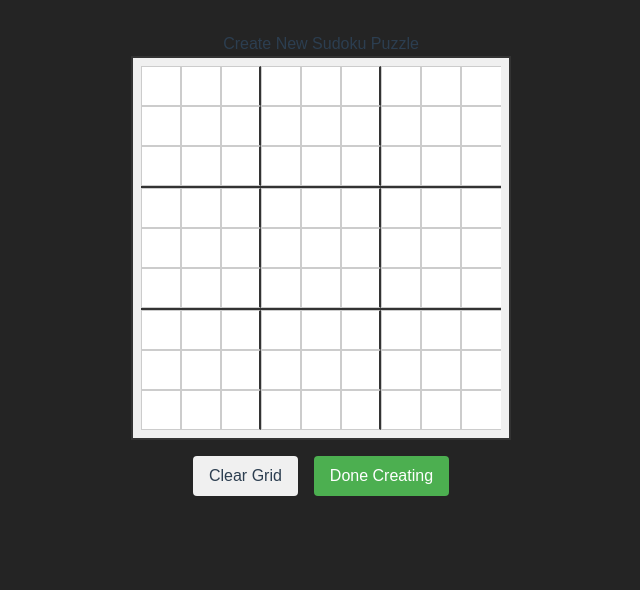
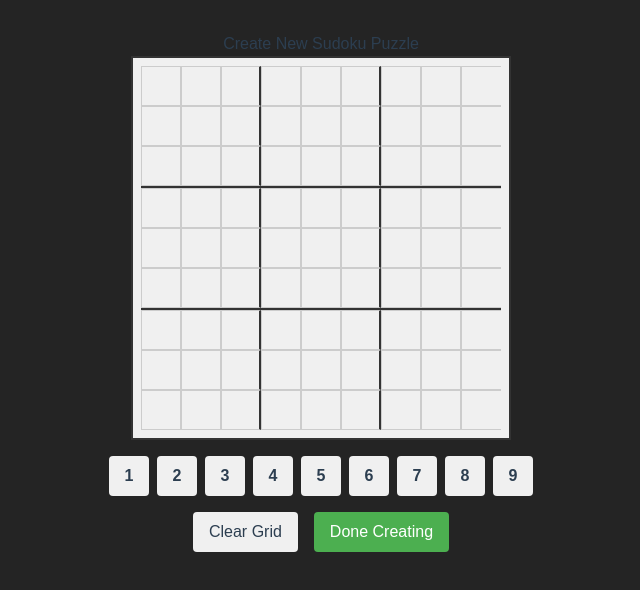
Before and after one commit to AbdElRahmanOsama182/Sudoku, a Vue app in the folder frontend/: page /create in a window 1280 px wide. Shown: the top 590 px of the page, without its empty margins (319-959 px from the left). Built offline with nearby package versions, Linux system fonts and the light colour scheme.

Commit message:
Add number bar/buttons instead of user input

```diff
--- a/frontend/src/components/SudokuCell.vue
+++ b/frontend/src/components/SudokuCell.vue
@@ -16,35 +16,32 @@ export default {
     colIndex: {
       type: Number,
       required: true
+    },
+    isSelected: {
+      type: Boolean,
+      default: false
     }
   },
   methods: {
-    handleInput(event) {
-      const value = event.target.value;
-      if (value === '' || (value >= 1 && value <= 9)) {
-        this.$emit('update', {
+    selectCell() {
+      if (!this.isFixed) {
+        this.$emit('select-cell', {
           row: this.rowIndex,
-          col: this.colIndex,
-          value: value === '' ? null : parseInt(value)
+          col: this.colIndex
         });
       }
     }
   }
-}
+};
 </script>
 
 <template>
-  <div class="cell" :class="{ 'fixed': isFixed }">
-    <input
-      v-if="!isFixed"
-      type="number"
-      :value="value || ''"
-      min="1"
-      max="9"
-      @input="handleInput"
-      class="cell-input"
-    />
-    <span v-else>{{ value }}</span>
+  <div
+    class="cell"
+    :class="{ 'fixed': isFixed, 'selected': isSelected }"
+    @click="selectCell"
+  >
+    <span>{{ value }}</span>
   </div>
 </template>
 
@@ -56,23 +53,14 @@ export default {
   display: flex;
   align-items: center;
   justify-content: center;
+  cursor: pointer;
 }
 
 .cell.fixed {
   background-color: #f0f0f0;
 }
 
-.cell-input {
-  width: 100%;
-  height: 100%;
-  text-align: center;
-  border: none;
-  outline: none;
-}
-
-input::-webkit-outer-spin-button,
-input::-webkit-inner-spin-button {
-  -webkit-appearance: none;
-  margin: 0;
+.cell.selected {
+  background-color: #7f9eb6;
 }
 </style>
--- a/frontend/src/components/SudokuGrid.vue
+++ b/frontend/src/components/SudokuGrid.vue
@@ -13,17 +13,37 @@ export default {
     isEditable: {
       type: Boolean,
       default: true
+    },
+    showNumberBar: {
+      type: Boolean,
+      default: true
     }
   },
+  data() {
+    return {
+      selectedCell: null // Track the currently selected cell
+    };
+  },
   methods: {
-    handleCellUpdate({ row, col, value }) {
-      this.$emit('update-cell', { row, col, value });
+    selectCell({ row, col }) {
+      this.selectedCell = { row, col };
+    },
+    updateSelectedCell(value) {
+      if (this.selectedCell) {
+        this.$emit('update-cell', {
+          row: this.selectedCell.row,
+          col: this.selectedCell.col,
+          value
+        });
+        this.selectedCell = null; // Deselect after updating
       }
     }
   }
+};
 </script>
 
 <template>
+  <div class="grid-wrapper">
     <div class="grid">
       <div v-for="(row, rowIndex) in grid" :key="rowIndex" class="row">
         <SudokuCell
@@ -33,8 +53,20 @@ export default {
           :is-fixed="cell.isFixed"
           :row-index="rowIndex"
           :col-index="colIndex"
-        @update="handleCellUpdate"
+          :is-selected="selectedCell && selectedCell.row === rowIndex && selectedCell.col === colIndex"
+          @select-cell="selectCell"
         />
+      </div>
+    </div>
+    <div class="number-bar" v-if="showNumberBar">
+      <button
+        v-for="num in 9"
+        :key="num"
+        @click="updateSelectedCell(num)"
+        class="number-btn"
+      >
+        {{ num }}
+      </button>
     </div>
   </div>
 </template>
@@ -46,7 +78,6 @@ export default {
   background: #f0f0f0;
   border: 2px solid #333;
 }
-
 .row {
   display: flex;
 }
@@ -66,4 +97,27 @@ export default {
 .cell:last-child {
   border-right: none;
 }
+
+.number-bar {
+  margin-top: 16px;
+  display: flex;
+  justify-content: center;
+  gap: 8px;
+}
+
+.number-btn {
+  width: 40px;
+  height: 40px;
+  border: none;
+  border-radius: 4px;
+  cursor: pointer;
+  background: #f0f0f0;
+  font-size: 16px;
+  font-weight: bold;
+}
+
+.number-btn:hover {
+  background: #2196F3;
+  color: white;
+}
 </style>
--- a/frontend/src/views/AISolveView.vue
+++ b/frontend/src/views/AISolveView.vue
@@ -57,6 +57,7 @@ export default {
     <SudokuGrid
       :grid="grid"
       :is-editable="false"
+      :showNumberBar="false"
     />
     <div v-if="!isSolving" class="controls">
       <button
--- a/frontend/src/views/CreateView.vue
+++ b/frontend/src/views/CreateView.vue
@@ -40,6 +40,7 @@ export default {
     <h2>Create New Sudoku Puzzle</h2>
     <SudokuGrid
       :grid="grid"
+      :showNumberBar="true"
       @update-cell="updateCell"
     />
     <div class="controls">
--- a/frontend/src/views/GenerateView.vue
+++ b/frontend/src/views/GenerateView.vue
@@ -45,7 +45,7 @@ export default {
         {{ level }}
       </button>
     </div>
-    <SudokuGrid :grid="grid" :is-editable="false" />
+    <SudokuGrid :grid="grid" :is-editable="false" :showNumberBar="false" />
     <div class="controls">
       <button @click="generatePuzzle" class="btn">Generate Again</button>
       <button @click="proceedToPlay" class="btn primary">Start Playing</button>
--- a/frontend/src/views/ManualPlayView.vue
+++ b/frontend/src/views/ManualPlayView.vue
@@ -50,6 +50,7 @@ export default {
     <h2>Solve Manually</h2>
     <SudokuGrid
       :grid="grid"
+      :showNumberBar="true"
       @update-cell="updateCell"
     />
     <div class="controls">
--- a/frontend/src/views/PlayView.vue
+++ b/frontend/src/views/PlayView.vue
@@ -27,7 +27,7 @@ export default {
 <template>
   <div class="play">
     <h2>Play Sudoku</h2>
-    <SudokuGrid :grid="grid" :is-editable="false" />
+    <SudokuGrid :grid="grid" :is-editable="false" :showNumberBar="false" />
     <div class="controls">
       <button @click="startManualPlay" class="btn">Play Manually</button>
       <button @click="startAIPlay" class="btn primary">Solve with AI</button>
```
Lines whose indentation alone changed are shown as unchanged.
